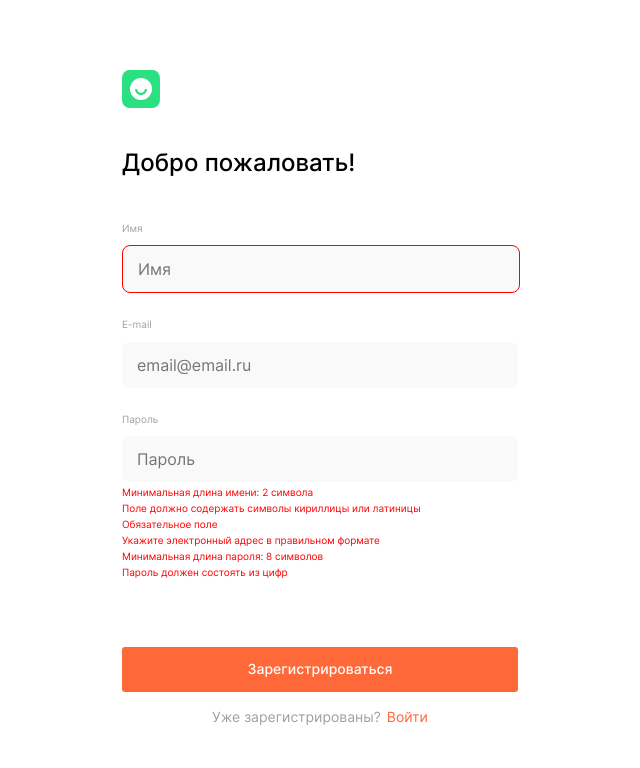
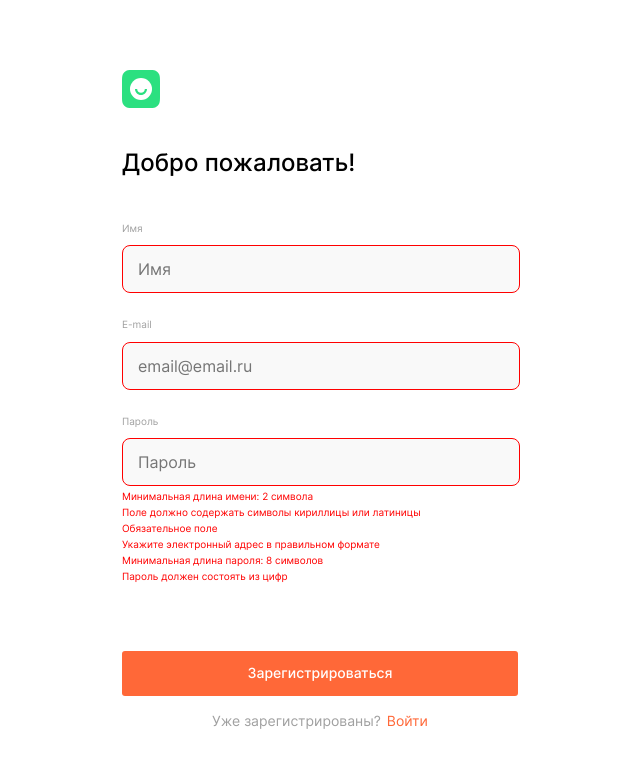
Before and after one commit to DannyOhDanny/movies-explorer-frontend, a React (Create React App) app: page /signup in a window 1280 px wide. Shown: the top 768 px of the page, without its empty margins (320-960 px from the left). Built offline with nearby package versions, Linux system fonts and the light colour scheme.

Commit message:
Frontend: naming fix

```diff
--- a/src/components/Register/Register.js
+++ b/src/components/Register/Register.js
@@ -143,7 +143,7 @@ function Register(props) {
           <label className="form__label">E-mail</label>
           <input
             id="email-input"
-            className={isEmailValid ? ['form__area', 'fomr__area_active'].join(' ') : 'form__area'}
+            className={isEmailValid ? ['form__area', 'form__area_active'].join(' ') : 'form__area'}
             placeholder="email@email.ru"
             name="email"
             type="email"
@@ -156,7 +156,7 @@ function Register(props) {
           <input
             id="password-input"
             className={
-              isPasswordValid ? ['form__area', 'fomr__area_active'].join(' ') : 'form__area'
+              isPasswordValid ? ['form__area', 'form__area_active'].join(' ') : 'form__area'
             }
             placeholder="Пароль"
             name="password"
```
